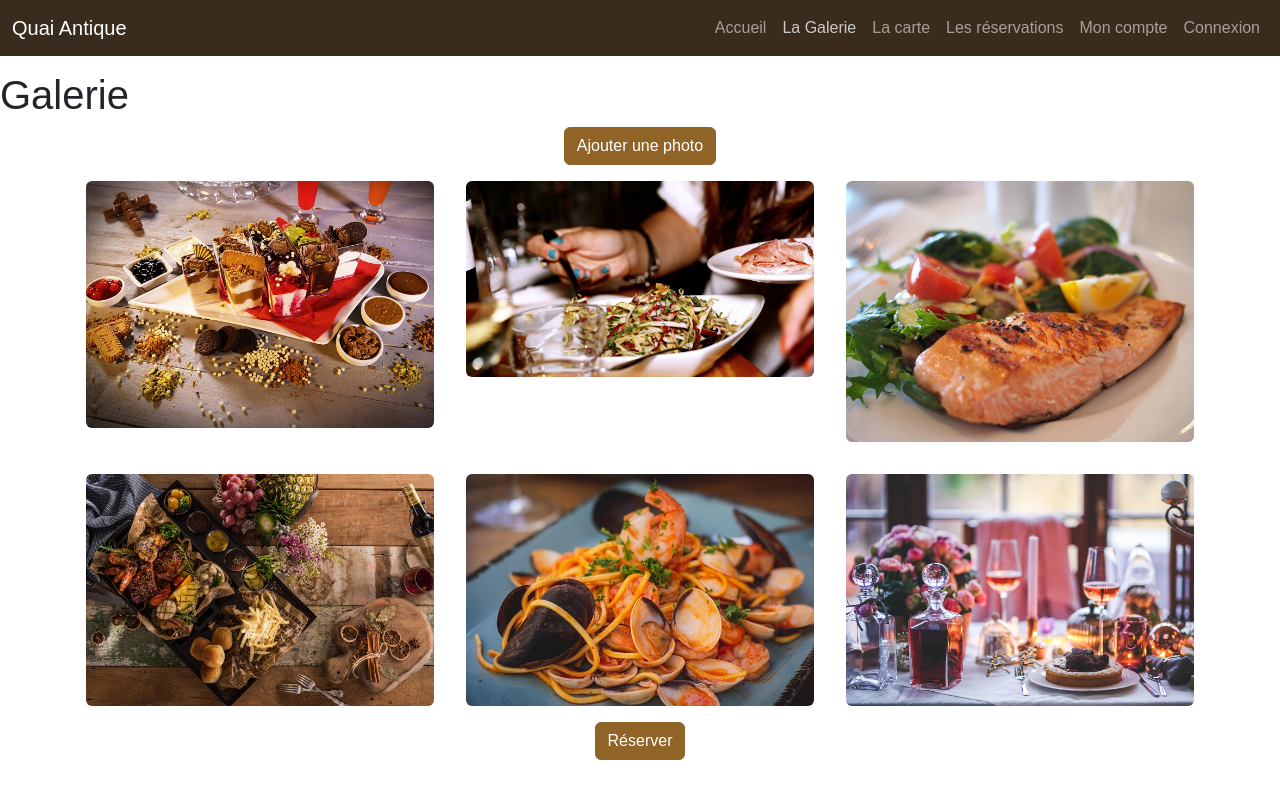
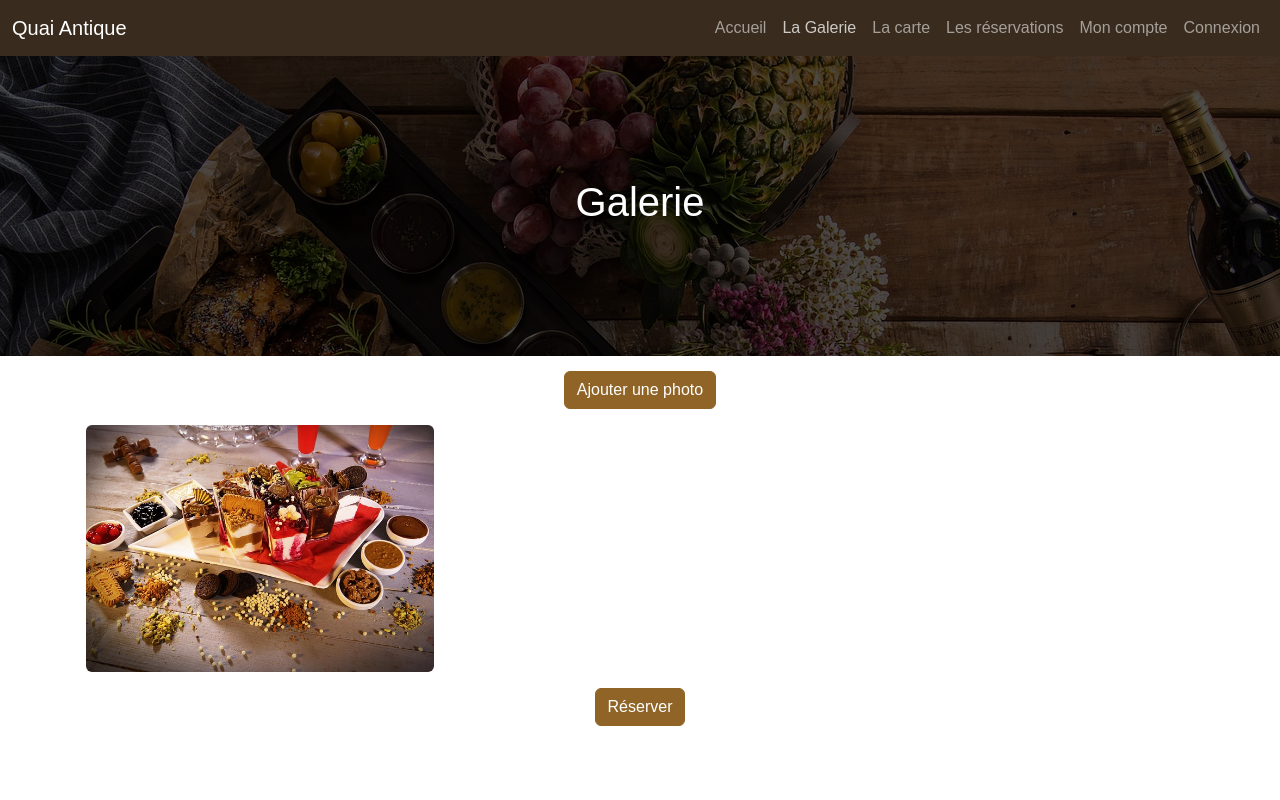
Before and after one commit to William77910/Quai-antique-2026-front, a website with bundled scripts: page index.html in a window 1280 px wide. Both pictures are taken after a click on the link "La Galerie". Shown: the top 800 px of the page. Built offline with nearby package versions, Linux system fonts and the light colour scheme; files whose address does not match are found by name; a web font is replaced by a local one.

Commit message:
Ajout de la gestion dynamique des images dans la galerie : mise à jour de la structure HTML et ajout d'un script pour récupérer et afficher les images via l'API. Eviter faille XSS injection HTML

```diff
--- a/Router/allRoutes.js
+++ b/Router/allRoutes.js
@@ -3,7 +3,7 @@ import Route from "./Route.js";
 //Définir ici vos routes
 export const allRoutes = [
     new Route("/", "Accueil", "pages/home.html",[]),
-    new Route("/Galerie", "La Galerie", "pages/galerie.html", []),
+    new Route("/Galerie", "La Galerie", "pages/galerie.html", [], "js/galerie.js"),
     new Route("/signin", "Connexion", "pages/auth/signin.html", ["disconnected"], "js/auth/signin.js"),
     new Route("/signup", "Inscription", "pages/auth/signup.html", ["disconnected"], "js/auth/signup.js"),
     new Route("/mentionslegales", "Mentions Legales", "pages/mentionslegales.html", []),
--- /dev/null
+++ b/js/galerie.js
@@ -0,0 +1,36 @@
+const galerieImage = document.getElementById("allImages");
+
+//Récupérer les informations des images
+let titre = "titre";
+let imgSource = "./images/semifreddo-4343511_640.jpg";
+let alt = "Semifreddo";
+
+//Création d'une varaible pour stocker les infos de l'image
+let monImage = getImage(titre, imgSource, alt);
+
+galerieImage.innerHTML = monImage;
+
+
+
+function getImage(titre, urlImage, alt) {
+  // appel de la fonction de sécurité
+  titre = sanitizeHtml(titre);
+  urlImage = sanitizeHtml(urlImage);
+  alt = sanitizeHtml(alt);
+  // affichage de l'image
+  return `<div class="col p-3">
+      <div class="image-card text-white">
+        <img class="w-100 rounded" src="${urlImage}" alt="${alt}"/>
+        <p class="titre-image">${titre}</p>
+        <div class="action-image-buttons" data-show="admin">
+          <button type="button"
+            class="btn btn-outline-light" data-bs-toggle="modal" data-bs-target="#EditionPhotoModal">
+            <i class="bi bi-pencil-square"></i>
+          </button>
+          <button type="button" class="btn btn-outline-light" data-bs-toggle="modal" data-bs-target="#DeletePhotoModal">
+            <i class="bi bi-trash"></i>
+          </button>
+        </div>
+      </div>
+    </div>`;
+}
--- a/js/script.js
+++ b/js/script.js
@@ -29,10 +29,10 @@ function setCookie(name, value, days) {
 function getCookie(name) {
   let nameEQ = name + "=";
   let ca = document.cookie.split(";");
-  for (let i = 0; i < ca.length; i++) {
-    let c = ca[i];
-    while (c.charAt(0) == " ") c = c.substring(1, c.length);
-    if (c.indexOf(nameEQ) == 0) return c.substring(nameEQ.length, c.length);
+  for (const element of ca) {
+    let c = element;
+    while (c.startsWith(" ")) c = c.substring(1, c.length);
+    if (c.startsWith(nameEQ)) return c.substring(nameEQ.length, c.length);
   }
   return null;
 }
@@ -130,3 +130,14 @@ function showAndHideElementsForRoles() {
     }
   });
 }
+
+//Fonction pour traiter le texte comme du texte pour éviter les injections html dans les formulaires
+// (comme celui de l'édition de photo par example)
+function sanitizeHtml(text){
+  //création d'une constante qui contiendra une div
+  const tempHtml = document.createElement('div');
+  // le contenu de tempHtml sera du text
+  tempHtml.textContent = text;
+  //nous retournons du text donc si du code est tapé, il sera interprété comme du texte
+  return tempHtml.innerHTML;
+}
--- a/pages/galerie.html
+++ b/pages/galerie.html
@@ -1,4 +1,4 @@
-<div class="hero-scene text-center text-white"></div>
+<div class="hero-scene text-center text-white">
   <div class="hero-scene-content">
     <h1>Galerie</h1>
   </div>
@@ -11,58 +11,8 @@
     </button>
   </div>
 
-  <div class="row row-cols-2 row-cols-lg-3">
-
-    <div class="col p-3">
-      <div class="image-card text-white">
-        <img class="w-100 rounded" src="images/semifreddo-4343511_640.jpg" alt="Image du semifreddo"/>
-        <p class="titre-image">Titre</p>
-        <div class="action-image-buttons" data-show="admin">
-          <button type="button"
-            class="btn btn-outline-light" data-bs-toggle="modal" data-bs-target="#EditionPhotoModal">
-            <i class="bi bi-pencil-square"></i>
-          </button>
-          <button type="button" class="btn btn-outline-light" data-bs-toggle="modal" data-bs-target="#DeletePhotoModal">
-            <i class="bi bi-trash"></i>
-          </button>
-        </div>
-      </div>
-    </div>
-
-    <div class="col p-3">
-      <div class="image-card text-white">
-        <img class="w-100 rounded" src="images/resto.jpg" alt="Image du restaurant"/>
-        <p class="titre-image">Titre</p>
-      </div>
-    </div>
-
-    <div class="col p-3">
-      <div class="image-card text-white">
-        <img class="w-100 rounded" src="images/new-years-eve-518032_1280.jpg" alt="Image du nouvel an"/>
-        <p class="titre-image">Titre</p>
-      </div>
-    </div>
-
-    <div class="col p-3">
-      <div class="image-card text-white">
-        <img class="w-100 rounded" src="images/fondheroscene.jpg" alt="Image de la scène"/>
-        <p class="titre-image">Titre</p>
-      </div>
-    </div>
-
-    <div class="col p-3">
-      <div class="image-card text-white">
-        <img class="w-100 rounded" src="images/mossel-dish-7724006_640.jpg" alt="Image du plat de moules"/>
-        <p class="titre-image">Titre</p>
-      </div>
-    </div>
-
-    <div class="col p-3">
-      <div class="image-card text-white">
-        <img class="w-100 rounded" src="images/vin.jpg" alt="Image du vin" />
-        <p class="titre-image">Titre</p>
-      </div>
-    </div>
+  <div class="row row-cols-2 row-cols-lg-3" id="allImages">
+    <!--ici serons injectées les images venant de l'API-->
   </div>
 
   <div class="text-center">
@@ -114,7 +64,7 @@
         <form>
           <div class="mb-3">
             <p>Titre</p>
-            <img class="w-100 rounded" src="images/mossel-dish-7724006_640.jpg" alt="Image du plat de moules"/>
+            <img class="w-100 rounded" src="images/mossel-dish-7724006_640.jpg" alt="Plat de moules"/>
           </div>
           <div class="text-center">
             <button type="button" class="btn btn-danger">Supprimer</button>
```
